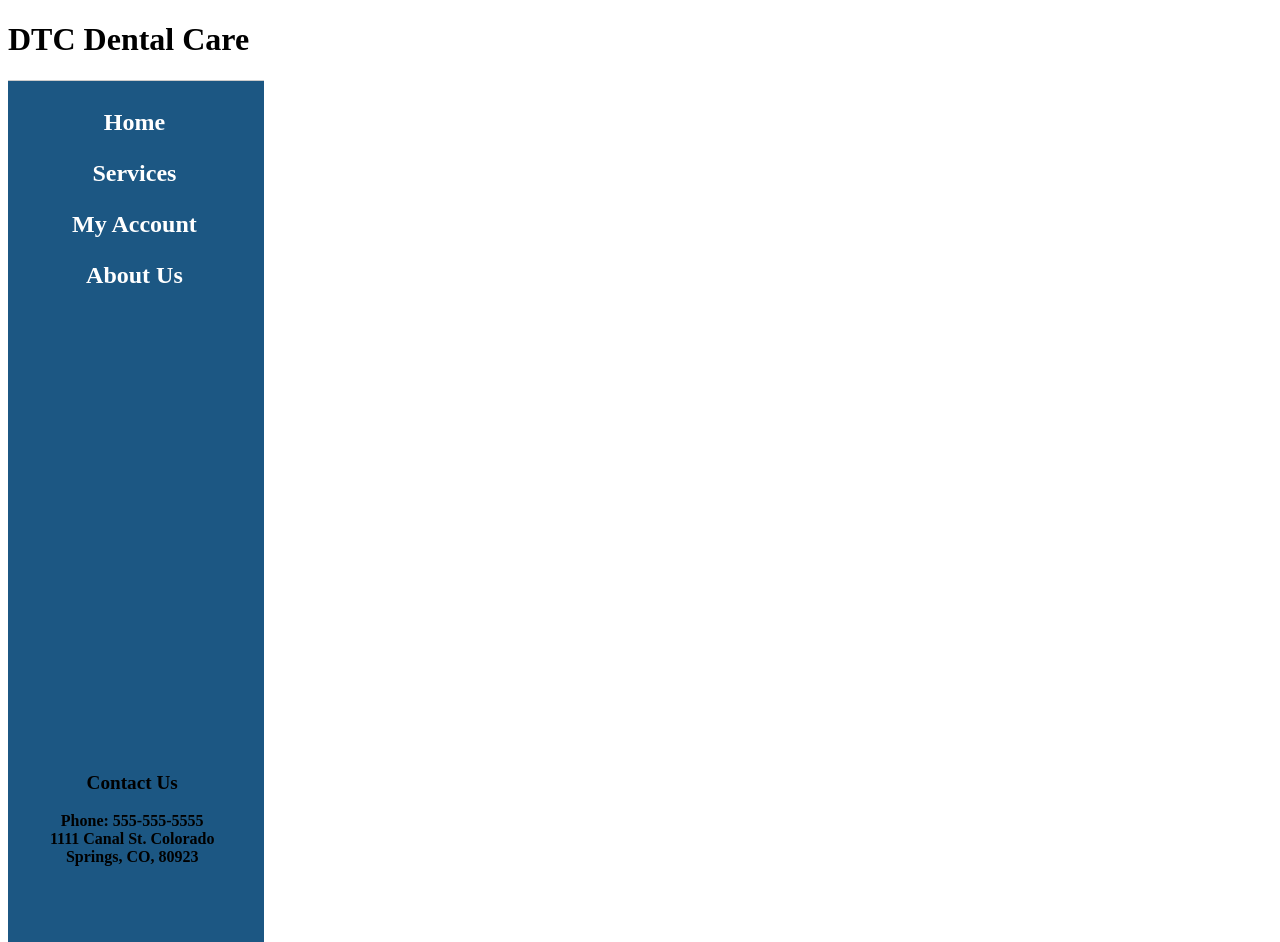
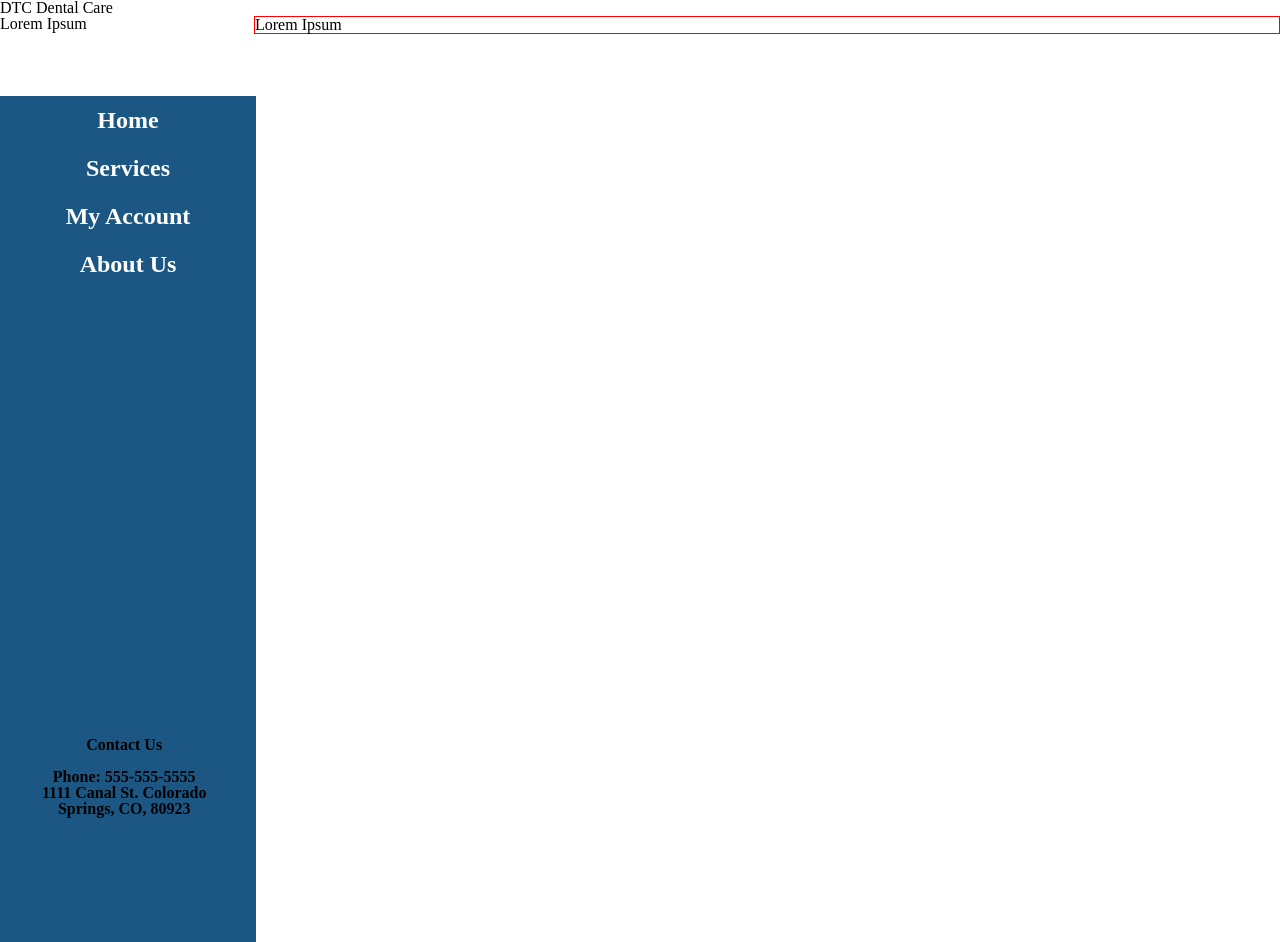
Before and after one commit to arunbalaji87/IS-Design, a PHP site: page /home.html in a window 1280 px wide. Run offline with PHP 8.4, Linux system fonts and the light colour scheme.

Commit message:
Update desktop.css

```diff
--- a/desktop.css
+++ b/desktop.css
@@ -1,24 +1,81 @@
-/* Desktop STYLESHEET */
+/* DESKTOP STYLESHEET */
 
+/*BEGIN STYLE RESET*/
+html, body, div, span, applet, object, iframe,
+h1, h2, h3, h4, h5, h6, p, blockquote, pre,
+a, abbr, acronym, address, big, cite, code,
+del, dfn, em, img, ins, kbd, q, s, samp,
+small, strike, strong, sub, sup, tt, var,
+b, u, i, center,
+dl, dt, dd, ol, ul, li,
+fieldset, form, label, legend,
+table, caption, tbody, tfoot, thead, tr, th, td,
+article, aside, canvas, details, embed,
+figure, figcaption, footer, header, hgroup,
+menu, nav, output, ruby, section, summary,
+time, mark, audio, video {
+	margin: 0;
+	padding: 0;
+	border: 0;
+	font-size: 100%;
+	font: inherit;
+	vertical-align: baseline;
+}
+article, aside, details, figcaption, figure,
+footer, header, hgroup, menu, nav, section {
+	display: block;
+}
 body {
+	line-height: 1;
+}
+ol, ul {
+	list-style: none;
+}
+blockquote, q {
+	quotes: none;
+}
+blockquote:before, blockquote:after,
+q:before, q:after {
+	content: '';
+	content: none;
+}
+table {
+	border-collapse: collapse;
+	border-spacing: 0;
+}
+
+/* END STYLE RESET */
+
+/*BEGIN CONTENT */
+#container {
+	width: 100%;
+	height: 100%;
 
 	}
 
+/* BEGIN TITLE BANNER */
+#banner {
+	 position: fixed;
+	 width: 100%;
+	 height: 6em;
+	}
+/* END TITLE BANNER */
+
+/* BEGIN NAVIGATON BAR */
 nav {
 	position: fixed;
+	top: 6em;
 	width: 20%;
-	height: 100%;
-	margin: 0 0 0 0;
-	padding: 0;
+	height: 90%;
+	padding: 0%;
 	list-style: none;
 	background-color: #1C5783;
-	border-bottom: 1px solid #ccc;
-	border-top: 1px solid #ccc;
-		}
+	}
+
 nav li {
 
 	list-style: none;
-	margin: 0 0 0 -20%;
+	margin: 0 0 0 0;
 		}
 
 nav li a {
@@ -29,11 +86,60 @@ nav li a {
 	font-weight: bold;
 	color: #ffffff;
 	text-align: center;
-
 		}
+/* END NAVIGATION BAR */
 
 #contact {
 	position: absolute; bottom: 15%; left: 15%; right: 18%;
 	font-weight: bold;
 	text-align: center;
 		}
+#content{
+		width: 80%;
+		float: right;
+		border: 1px solid red;
+		}
+
+#wrapper {
+	margin: 10% 0% 0% 20%;
+	width: 80%;
+	text-align: center;
+	border: 1px solid green;
+	display:inline-block;
+
+
+}
+.homepage_benefit
+{
+    width: 20%;
+	height: 5em;
+	float:left; /* add this */
+	overflow: hidden;
+	text-overflow: clip;
+	display: inline-block;
+	font-size: 1.5em;
+	font-weight: bold;
+	color: #ffffff;
+	text-align: center;
+	text-decoration: none;
+	background-color: #1C5783;
+	border-bottom: 1px solid #ccc;
+	border-top: 1px solid #ccc;
+	margin: 0% 5% 0% 5%;
+	}
+#homepage_benefit1
+	{
+	margin: 0% 5% 0% 5%;
+	}
+
+#footer_desktop {
+	float: right;
+	position: relative;
+	bottom:0em;
+	display: inline-block;
+	width: 80%;
+	border: 1px solid orange;
+	margin: 28% 0 0 0;
+	overflow: hidden;
+
+	}
```
